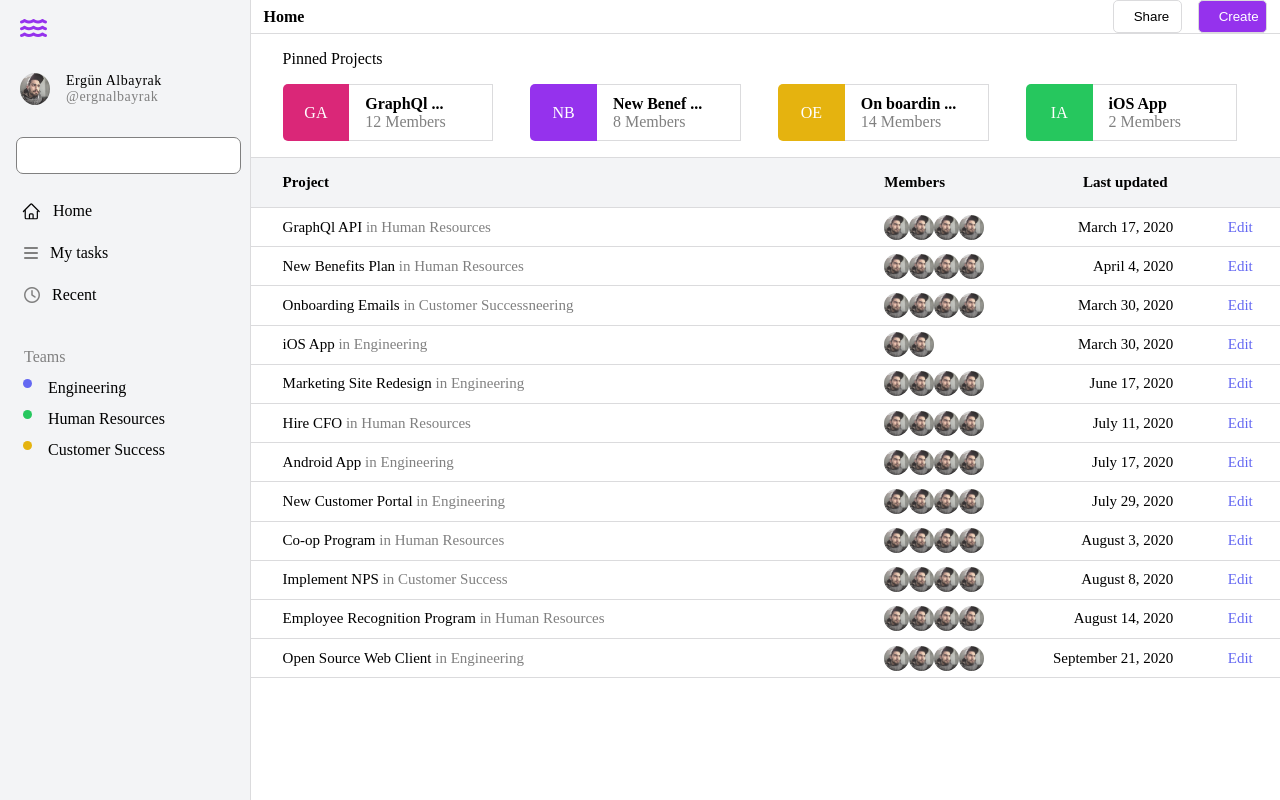
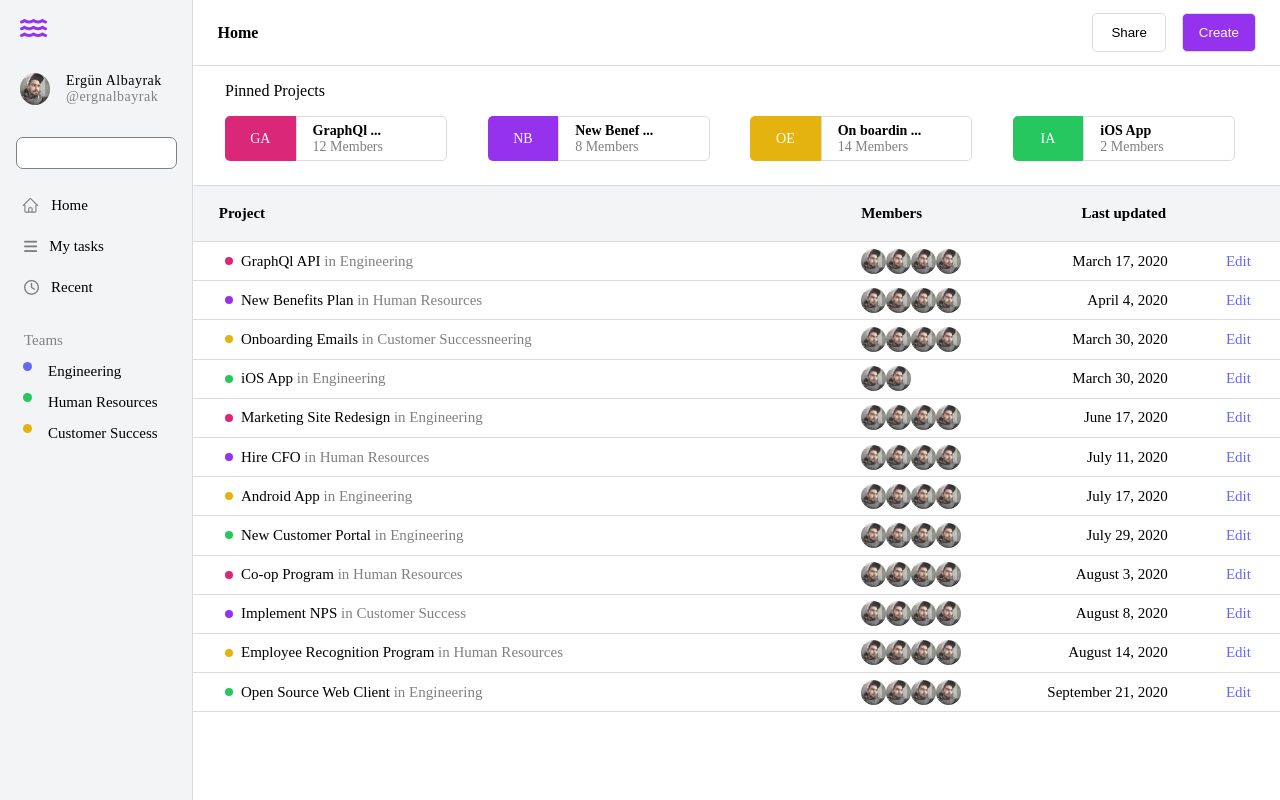
Before and after one commit to ergnalbayrak/responsive-dashboard, a plain HTML site: page index.html in a window 1280 px wide. Drawn offline with Linux system fonts and the light colour scheme.

Commit message:
added some changes

```diff
--- a/global.css
+++ b/global.css
@@ -135,6 +135,10 @@
     border-radius: 10px;
 }
 
+.bradius5 {
+    border-radius: 5px;
+}
+
 .end {
     justify-content: end;
 }
@@ -159,6 +163,14 @@
     border-start-end-radius: 0;
 }
 
+.card-border2 {
+    border-start-start-radius: 0;
+    border-end-start-radius: 0;
+}
+
+.pl0-5 {
+    padding-left: 0.5rem;
+}
 .bg-red {
     background: #da2778;
 }
@@ -182,8 +194,7 @@
     align-items: baseline;
     justify-content: center;
     padding: 1rem;
-    border: 1px solid #dbdbdd;
-    border-left: 0;
+
   }
 
 .text-decoration-none {
@@ -213,3 +224,66 @@
 .ls5 {
     letter-spacing: .5px;
 }
+
+.w70 {
+    width: 76%;
+}
+
+.p0 {
+    padding: 0;
+}
+
+.w25 {
+    width: 25%;
+}
+
+.w21 {
+    width: 21%;
+}
+
+.content-end {
+    justify-content: end;
+}
+
+.w35 {
+    width: 35%;
+}
+
+.dot {
+    height: 10px;
+    width: 10px;
+    border-radius: 50%;
+    display: flex;
+    align-items: center;
+  }
+
+.pt05 {
+    padding-top: 0.5rem;
+}
+
+.h60 {
+    height: 60%;
+}
+
+.h-60 {
+    height: 60px;
+}
+
+.h-55 {
+    height: 55px;
+}
+
+.border {
+    border: 1px solid #dbdbdd;
+}
+
+.dot {
+    height: 8px;
+    width: 8px;
+    border-radius: 50%;
+    display: inline-block;
+  }
+
+  .h-65 {
+    height: 65px;
+  }
--- a/index.html
+++ b/index.html
@@ -10,6 +10,7 @@
     <link rel="stylesheet" href="main.css">
     <link rel="stylesheet" href="global.css">
     <script src="https://kit.fontawesome.com/21f5bf08f7.js" crossorigin="anonymous"></script>
+
 
 </head>
 
@@ -32,12 +33,12 @@
                         </div>
                     </div>
                 </div>
-                <div class="input-icons pl1 pr1 pt1 flex align-center w90">
+                <div class="input-icons pl1 pr1 pt1 flex align-center w84">
                     <input type="text" class="input-field">
                 </div>
                 <div class="p1">
                     <a href="#" class="link flex align-center link bradius10">
-                        <svg xmlns="http://www.w3.org/2000/svg" fill="none" viewBox="0 0 24 24" stroke-width="1.5" stroke="currentColor" class="w-6 h-6 h25px pl0-35">
+                        <svg xmlns="http://www.w3.org/2000/svg" fill="none" viewBox="0 0 24 24" stroke-width="1.5" stroke="currentColor" class="w-6 h-6 h25px pl0-35 color-gray">
                             <path stroke-linecap="round" stroke-linejoin="round" d="M2.25 12l8.954-8.955c.44-.439 1.152-.439 1.591 0L21.75 12M4.5 9.75v10.125c0 .621.504 1.125 1.125 1.125H9.75v-4.875c0-.621.504-1.125 1.125-1.125h2.25c.621 0 1.125.504 1.125 1.125V21h4.125c.621 0 1.125-.504 1.125-1.125V9.75M8.25 21h8.25" />
                           </svg>
 
@@ -52,7 +53,7 @@
                         <p class="p0-75 m0 w100">Recent</p>
                     </a>
                 </div>
-                <div class="p1 pl1-5">
+                <div class="p1 pl1-5 pt05">
                     <p class="m0 color-gray">Teams</p>
                     <ul class="m0 pl1-5">
                         <li class="color-blue">
@@ -71,19 +72,19 @@
         <div class="main">
             <div class="header">
                 <div class="home flex space-around w100">
-                    <div class="flex align-center bold w80">Home</div>
-                    <div class="flex space-between share-create w15">
-                        <button class="share flex align-center w45">Share</button>
-                        <button class="create flex align-center w45">Create</button>
+                    <div class="flex align-center bold w70 h-65">Home</div>
+                    <div class="flex space-between share-create w15 align-center">
+                        <button class="share flex align-center content-center w45 h60">Share</button>
+                        <button class="create flex align-center content-center w45 h60">Create</button>
                     </div>
                 </div>
                 <div class="pinned">
                     <div class="p1 pl2 pr2">Pinned Projects</div>
-                    <div class="flex space-between cards pb1 pr2 pl2 bbottom h57">
+                    <div class="flex space-between cards pb1-5 pr2 pl2 bbottom h57 fs14">
                         <div class="flex bradius10">
                             <div class="w30 flex align-center content-center bradius5 color-white bg-red card-border">GA
                             </div>
-                            <div class="card-item">
+                            <div class="card-item bradius5 card-border2 border">
                                 <div class="bold">GraphQl ...</div>
                                 <div class="color-gray">12 Members</div>
                             </div>
@@ -92,7 +93,7 @@
                             <div
                                 class="w30 flex align-center content-center bradius5 color-white bg-purple card-border">
                                 NB</div>
-                            <div class="card-item">
+                            <div class="card-item bradius5 card-border2 border">
                                 <div class="bold">New Benef ...</div>
                                 <div class="color-gray">8 Members</div>
                             </div>
@@ -101,7 +102,7 @@
                             <div
                                 class="w30 flex align-center content-center bradius5 color-white bg-orange card-border">
                                 OE</div>
-                            <div class="card-item">
+                            <div class="card-item bradius5 card-border2 border">
                                 <div class="bold">On boardin ...</div>
                                 <div class="color-gray">14 Members</div>
                             </div>
@@ -109,7 +110,7 @@
                         <div class="flex">
                             <div class="w30 flex align-center content-center bradius5 color-white bg-green card-border">
                                 IA</div>
-                            <div class="card-item">
+                            <div class="card-item bradius5 card-border2 border">
                                 <div class="bold">iOS App</div>
                                 <div class="color-gray">2 Members</div>
                             </div>
@@ -118,10 +119,10 @@
                 </div>
             </div>
             <div class="section w100">
-                <div class="projects-top-bar bold bbottom">
-                    <div class="flex align-center p1 pl2">Project</div>
-                    <div class="flex align-center p1">Members</div>
-                    <div class="flex align-center p1 flex space-around">
+                <div class="projects-top-bar bold bbottom h-55">
+                    <div class="flex align-center content-center w15 pb0-5 pt0-5">Project</div>
+                    <div class="flex align-center pb0-5 pt0-5 pl1">Members</div>
+                    <div class="flex align-center  flex space-around pb0-5 pt0-5  ">
                         <div class="w50 flex end">
                             Last updated
                         </div>
@@ -129,31 +130,33 @@
                         </div>
                     </div>
                 </div>
-                <div class="projects-top-bar">
+                <div class="projects-top-bar bbottom">
                     <div class="flex center item pl2 row">
-                        <div>
+                        <span class="dot bg-red"></span>
+                        <div class="pl0-5">
                             GraphQl API
                         </div>&nbsp;
                         <div class="color-gray">
-                            in Human Resources
+                            in Engineering
                         </div>
                     </div>
-                    <div class="flex center item pl1">
+                    <div class="flex item pl1">
                         <img class="img2" src="./img/IMG_1427.JPG" alt="#">
                         <img class="img2" src="./img/IMG_1427.JPG" alt="#">
                         <img class="img2" src="./img/IMG_1427.JPG" alt="#">
                         <img class="img2" src="./img/IMG_1427.JPG" alt="#">
                     </div>
-                    <div class="item flex align-center space-around">
+                    <div class="item flex center align-center space-around">
                         <div class="w50 flex end">
                             March 17, 2020
                         </div>
-                        <a href="#" class="text-decoration-none color-blue">Edit</a>
+                        <a href="#" class="text-decoration-none color-blue color-blue">Edit</a>
                     </div>
                 </div>
-                <div class="projects-top-bar">
+                <div class="projects-top-bar bbottom">
                     <div class="flex center item pl2 row">
-                        <div>
+                        <span class="dot bg-purple"></span>
+                        <div class="pl0-5">
                             New Benefits Plan
                         </div>&nbsp;
                         <div class="color-gray">
@@ -173,9 +176,10 @@
                         <a href="#" class="text-decoration-none color-blue color-blue">Edit</a>
                     </div>
                 </div>
-                <div class="projects-top-bar">
+                <div class="projects-top-bar bbottom">
                     <div class="flex center item pl2 row">
-                        <div>
+                        <span class="dot bg-orange"></span>
+                        <div class="pl0-5">
                             Onboarding Emails
                         </div>&nbsp;
                         <div class="color-gray">
@@ -195,9 +199,10 @@
                         <a href="#" class="text-decoration-none color-blue">Edit</a>
                     </div>
                 </div>
-                <div class="projects-top-bar">
+                <div class="projects-top-bar bbottom">
                     <div class="flex center item pl2 row">
-                        <div>
+                        <span class="dot bg-green"></span>
+                        <div class="pl0-5">
                             iOS App
                         </div>&nbsp;
                         <div class="color-gray">
@@ -215,9 +220,10 @@
                         <a href="#" class="text-decoration-none color-blue">Edit</a>
                     </div>
                 </div>
-                <div class="projects-top-bar">
+                <div class="projects-top-bar bbottom">
                     <div class="flex center item pl2 row">
-                        <div>
+                        <span class="dot bg-red"></span>
+                        <div class="pl0-5">
                             Marketing Site Redesign
                         </div>&nbsp;
                         <div class="color-gray">
@@ -237,9 +243,10 @@
                         <a href="#" class="text-decoration-none color-blue">Edit</a>
                     </div>
                 </div>
-                <div class="projects-top-bar">
+                <div class="projects-top-bar bbottom">
                     <div class="flex center item pl2 row">
-                        <div>
+                        <span class="dot bg-purple"></span>
+                        <div class="pl0-5">
                             Hire CFO
                         </div>&nbsp;
                         <div class="color-gray">
@@ -259,9 +266,10 @@
                         <a href="#" class="text-decoration-none color-blue">Edit</a>
                     </div>
                 </div>
-                <div class="projects-top-bar">
+                <div class="projects-top-bar bbottom">
                     <div class="flex center item pl2 row">
-                        <div>
+                        <span class="dot bg-orange"></span>
+                        <div class="pl0-5">
                             Android App
                         </div>&nbsp;
                         <div class="color-gray">
@@ -281,9 +289,10 @@
                         <a href="#" class="text-decoration-none color-blue">Edit</a>
                     </div>
                 </div>
-                <div class="projects-top-bar">
+                <div class="projects-top-bar bbottom">
                     <div class="flex center item pl2 row">
-                        <div>
+                        <span class="dot bg-green"></span>
+                        <div class="pl0-5">
                             New Customer Portal
                         </div>&nbsp;
                         <div class="color-gray">
@@ -303,9 +312,10 @@
                         <a href="#" class="text-decoration-none color-blue">Edit</a>
                     </div>
                 </div>
-                <div class="projects-top-bar">
+                <div class="projects-top-bar bbottom">
                     <div class="flex center item pl2 row">
-                        <div>
+                        <span class="dot bg-red"></span>
+                        <div class="pl0-5">
                             Co-op Program
                         </div>&nbsp;
                         <div class="color-gray">
@@ -325,9 +335,10 @@
                         <a href="#" class="text-decoration-none color-blue">Edit</a>
                     </div>
                 </div>
-                <div class="projects-top-bar">
+                <div class="projects-top-bar bbottom">
                     <div class="flex center item pl2 row">
-                        <div>
+                        <span class="dot bg-purple"></span>
+                        <div class="pl0-5">
                             Implement NPS
                         </div>&nbsp;
                         <div class="color-gray">
@@ -347,9 +358,10 @@
                         <a href="#" class="text-decoration-none color-blue">Edit</a>
                     </div>
                 </div>
-                <div class="projects-top-bar">
+                <div class="projects-top-bar bbottom">
                     <div class="flex center item pl2 row">
-                        <div>
+                        <span class="dot bg-orange"></span>
+                        <div class="pl0-5">
                             Employee Recognition Program
                         </div>&nbsp;
                         <div class="color-gray">
@@ -369,9 +381,10 @@
                         <a href="#" class="text-decoration-none color-blue">Edit</a>
                     </div>
                 </div>
-                <div class="projects-top-bar">
+                <div class="projects-top-bar bbottom">
                     <div class="flex center item pl2 row">
-                        <div>
+                        <span class="dot bg-green"></span>
+                        <div class="pl0-5">
                             Open Source Web Client
                         </div>&nbsp;
                         <div class="color-gray">
--- a/main.css
+++ b/main.css
@@ -1,13 +1,13 @@
 .wrapper {
   display: grid;
-  grid-template-columns: 19.5% 80.5%;
+  grid-template-columns: 15% 85%;
   height: 100vh;
 }
 
 .aside {
   background: #f3f4f6;
   height: 100%;
-  font-size: 16px;
+  font-size: 15px;
 }
 
 .main {
@@ -57,6 +57,7 @@
   border-radius: 7px;
   border-width: 1px;
   border: 1px solid gray;
+  height: 10px;
 }
 
 .link {
@@ -89,7 +90,11 @@
 
 .cards>div {
   width: 23%;
-  height: 57px;
+  height: 45px;
+}
+
+.pb1-5 {
+  padding-bottom: 1.5rem;
 }
 
 .btop {
@@ -119,7 +124,19 @@ li.color-orange::marker {
 .item {
   height: 38.2px;
   background: white;
-  border-bottom: 1px solid #dbdbdd;
   align-items: center;
+  width: 100%;
 
 }
+
+.w84 {
+  width: 84%;
+}
+
+.pb0-5 {
+  padding-bottom: 0.5rem;
+}
+
+.pt0-5 {
+  padding-top: 0.5rem;
+}
```
